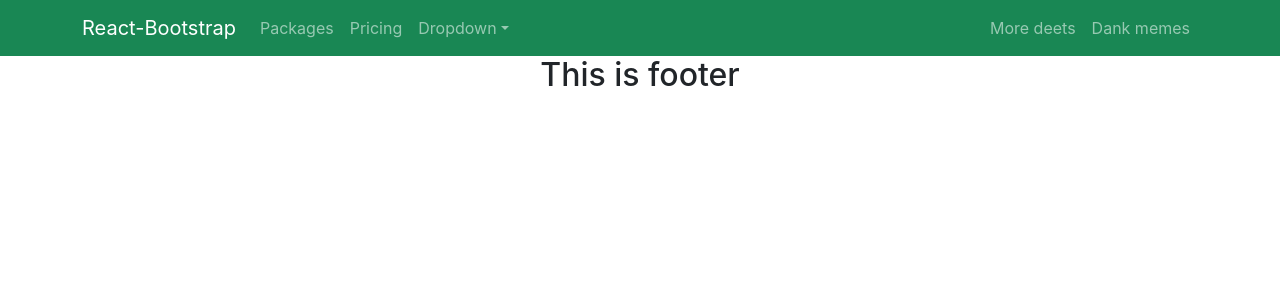
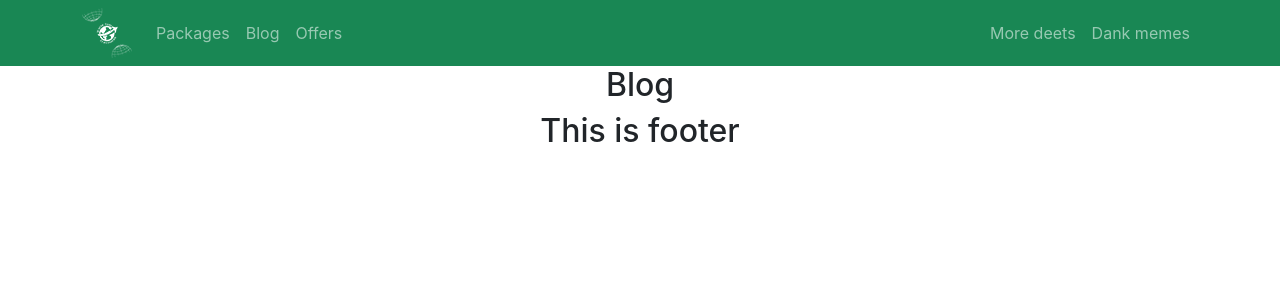
Before and after one commit to SifatNiloy/travelofun-client, a React (Create React App) app: page /blog in a window 1280 px wide. Shown: the top 300 px of the page. Built offline with nearby package versions, Linux system fonts and the light colour scheme.

Commit message:
logo added

```diff
--- a/public/index.html
+++ b/public/index.html
@@ -40,5 +40,9 @@
       To begin the development, run `npm start` or `yarn start`.
       To create a production bundle, use `npm run build` or `yarn build`.
     -->
+  <script src="https://cdn.jsdelivr.net/npm/bootstrap@5.2.2/dist/js/bootstrap.bundle.min.js"
+    integrity="sha384-OERcA2EqjJCMA+/3y+gxIOqMEjwtxJY7qPCqsdltbNJuaOe923+mo//f6V8Qbsw3"
+    crossorigin="anonymous"></script>
+
 </body>
 </html>
--- a/src/App.js
+++ b/src/App.js
@@ -8,6 +8,8 @@ import Packages from './components/Home/Packages/Packages';
 import About from './components/About/About';
 import Login from './components/Login/Login/Login';
 import Register from './components/Login/Register/Register';
+import Blog from './components/Home/Blog/Blog';
+import Offers from './components/Home/Offers/Offers';
 
 
 function App() {
@@ -18,6 +20,8 @@ function App() {
         <Route path='/' element={<Home></Home>}>Home</Route>
         <Route path='/packages' element={<Packages></Packages>}></Route>
         <Route path='/about' element={<About></About>}>About</Route>
+        <Route path='/blog' element={<Blog></Blog>}>About</Route>
+        <Route path='/offers' element={<Offers></Offers>}></Route>
         <Route path='/login' element={<Login></Login>}>Login</Route>
         <Route path='/register' element={<Register></Register>}>Register</Route>
       </Routes>
--- /dev/null
+++ b/src/components/Home/Blog/Blog.js
@@ -0,0 +1,11 @@
+import React from 'react';
+
+const Blog = () => {
+    return (
+        <div>
+            <h2>Blog</h2>
+        </div>
+    );
+};
+
+export default Blog;
--- /dev/null
+++ b/src/components/Home/Offers/Offers.js
@@ -0,0 +1,11 @@
+import React from 'react';
+
+const Offers = () => {
+    return (
+        <div>
+            <h2>Offers</h2>
+        </div>
+    );
+};
+
+export default Offers;
--- a/src/components/Shared/Header/Header.js
+++ b/src/components/Shared/Header/Header.js
@@ -1,28 +1,22 @@
 import React from 'react';
 import { Container, Nav, Navbar, NavDropdown } from 'react-bootstrap';
 import { Link } from 'react-router-dom';
+import logo from '../../../images/logo/logo2.png'
 
 const Header = () => {
     return (
         <Navbar collapseOnSelect expand="lg" bg="success" variant="dark">
             <Container>
-                <Navbar.Brand href="#home">React-Bootstrap</Navbar.Brand>
+                <Navbar.Brand className='py-0 my-0' href="#home">
+                    <img src={logo} alt="" />
+                </Navbar.Brand>
                 <Navbar.Toggle aria-controls="responsive-navbar-nav" />
                 <Navbar.Collapse id="responsive-navbar-nav">
                     <Nav className="me-auto">
                         <Nav.Link as={Link} to="/packages" >Packages</Nav.Link>
-                        <Nav.Link href="#pricing">Pricing</Nav.Link>
-                        <NavDropdown title="Dropdown" id="collasible-nav-dropdown">
-                            <NavDropdown.Item href="#action/3.1">Action</NavDropdown.Item>
-                            <NavDropdown.Item href="#action/3.2">
-                                Another action
-                            </NavDropdown.Item>
-                            <NavDropdown.Item href="#action/3.3">Something</NavDropdown.Item>
-                            <NavDropdown.Divider />
-                            <NavDropdown.Item href="#action/3.4">
-                                Separated link
-                            </NavDropdown.Item>
-                        </NavDropdown>
+                        <Nav.Link as={Link} to="/blog">Blog</Nav.Link>
+                        <Nav.Link as={Link} to="/offers">Offers</Nav.Link>
+
                     </Nav>
                     <Nav>
                         <Nav.Link href="#deets">More deets</Nav.Link>
```
Also changed, not shown: src/images/logo/logo.png (added), src/images/logo/logo2.png (added).
